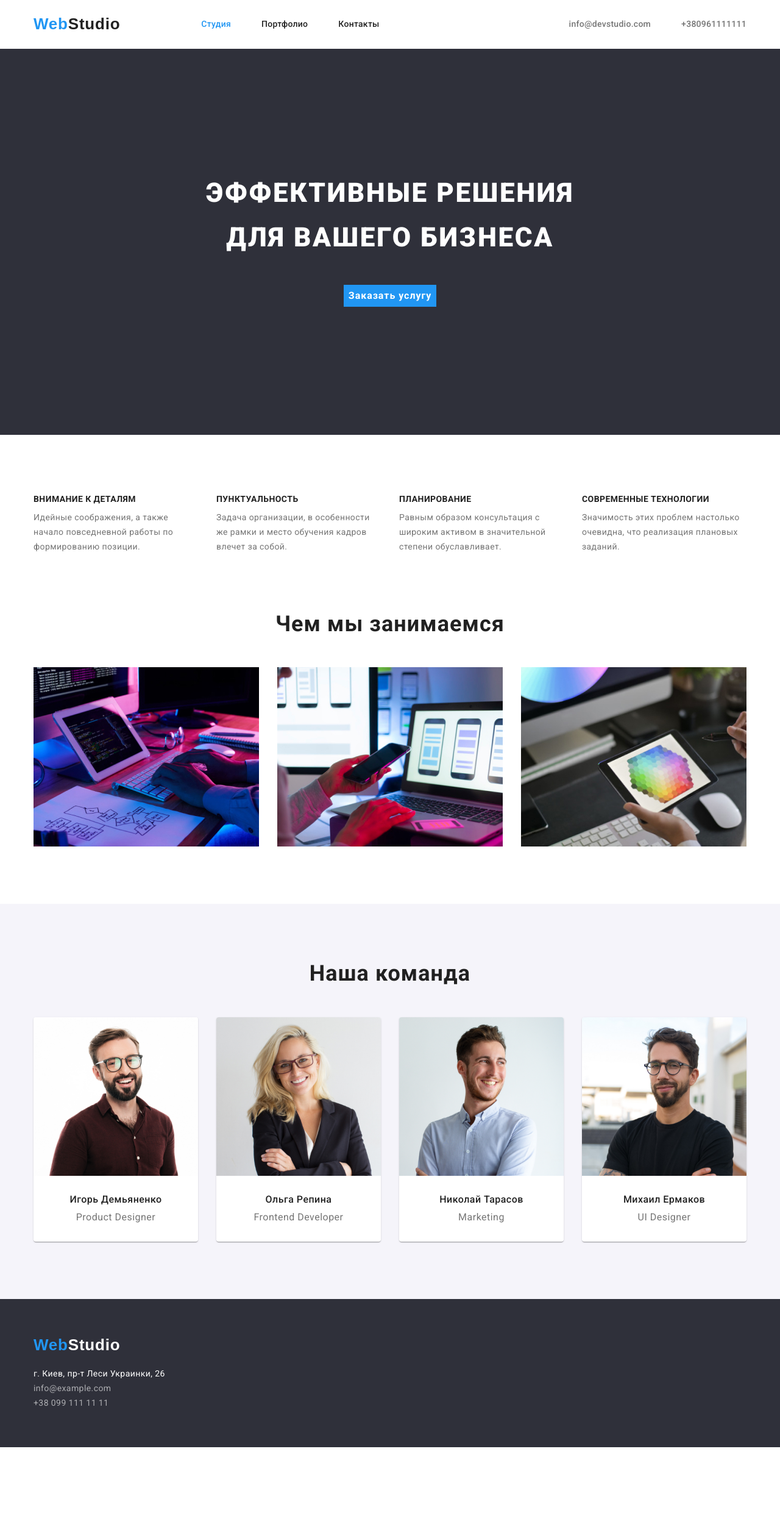
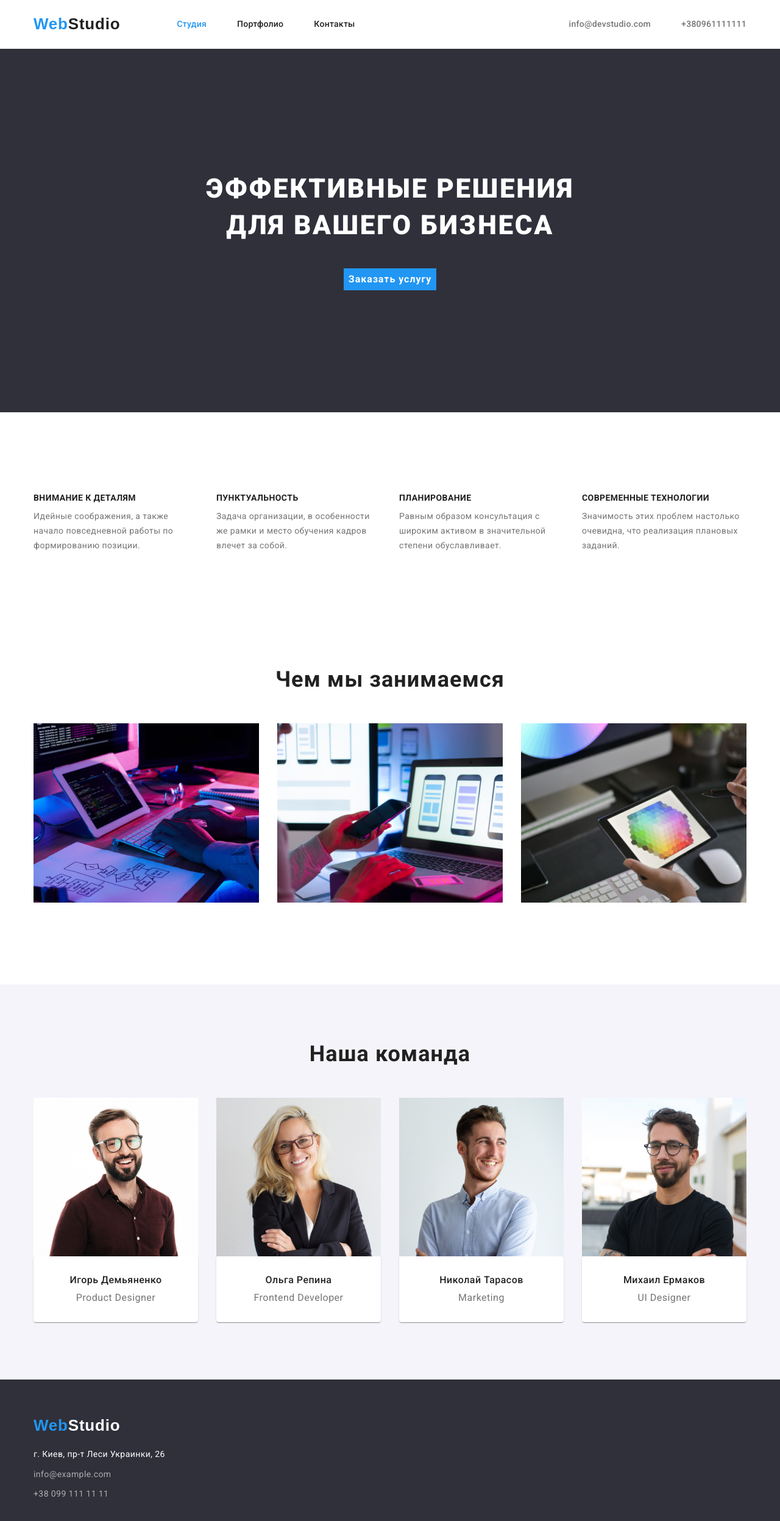
Before and after one commit to AntonK33/goit-markup-hw-03, a plain HTML site: page index.html in a window 1280 px wide. Shown: the whole page at 61% size. Before the commit the page ends 2373 px from the top, so only its background shows below. Drawn offline with nearby package versions, Linux system fonts and the light colour scheme.

Commit message:
исправления по рекомендациям ментора

```diff
--- a/css/style.css
+++ b/css/style.css
@@ -39,15 +39,26 @@ h3,
 h4,
 h5,
 h6,
-p,
+p {
+  margin: 0;
+}
+
 ul{
-  margin: 0;
+    padding: 0px;
+    margin: 0px;
+    list-style: none;
 }
 
 img {
   display: block;
   max-width: 100%;
   height: auto;
+}
+
+.heder-style{
+    border-bottom: 1px;
+    height: 80px;
+    display: flex;
 }
 
 /*Контейнер*/
@@ -62,6 +73,9 @@ img {
 
 }
 
+.section{
+    padding: 94px 0;
+}
 .heder-index{
     height: 80px;
     display: flex;
@@ -76,8 +90,9 @@ img {
     text-decoration: none;
     letter-spacing: 0.03em;
     color: #2196F3;
-    margin-right: 0px;;
-    display:flex;
+    margin-right: 93px;;
+    display: block;
+
 }
 
 
@@ -85,8 +100,7 @@ img {
 
 .logo-style{
     color: var(--title-text-color);
-    display: flex;
-    margin-right: 93px;
+
 }
 
 .logo-box{
@@ -99,7 +113,9 @@ display: flex;
     align-items: center;
 }
 
-
+.heder-flex{
+    display: flex;
+}
 .nav-box{
     display: flex;
     justify-content: space-between;
@@ -108,19 +124,9 @@ display: flex;
 
 }
 
-.a-flex{
-    display:flex;
-    align-items: center;
-   margin-left: auto;
-}
 
-.d-flex{
-    display: flex;
-}
-.d-flex:first-child{
-    margin-left: 0px;
-    padding-left: 0px;
-}
+
+
 
 .site-nav{
 
@@ -132,18 +138,19 @@ display: flex;
     color:var(--title-text-color)
 
 }
-.site-nav .list:last-child{
+
+.site-nav-item{
+    font-weight: 500;
+    line-height:1.14;
+    text-decoration: none;
+    letter-spacing: 0.02em;
+    color:var(--title-text-color) ;
+    margin-right: 50px;
+}
+.site-nav-item:last-child{
     margin-right: 0px;
-    padding-right: 20px;
-}
+    padding-right: 0px;
 
-
-
-.site-nav .item{
-
-margin-right: 50px;
-margin-top: 32px;
-margin-bottom: 32px;
 }
 
 .site-nav .item:last-child{
@@ -165,15 +172,23 @@ margin-bottom: 32px;
    color: #212121;
 
 }
+.address-flex{
+    display:flex;
+    align-items: center;
+   margin-left: auto;
+}
+.nav-contact{
+    margin-right: 50px;
+}
+.nav-contact:last-child{
+    margin-right: 0px;
+}
 
-.a-nav {
+.address-nav {
     color: #757575;
     font-weight: 500;
     line-height: 1.14;
     letter-spacing: 0.02em;
-
-
-
 }
 
 
@@ -202,29 +217,48 @@ margin-bottom: 32px;
 .link{
     text-decoration: none;
 }
+
+
+
 /*Герой*/
 
-.a-contact{
-    margin-right: 50px;
+.hero-size{
+
+   background: #2F303A;
+   padding: 200px 0;
+   text-align: center;
+
+
 }
-.a-contact:last-child{
-    margin-right: 0px;
-}
-
+.title-head-hero{
+font-weight: 900;
+font-size: 44px;
+line-height: 1.36;
+letter-spacing: 0.06em;
+text-transform: uppercase;
+color: #FFFFFF;
+margin-bottom: 40px;
+text-align: center;}
 
 .title-head{
 font-weight: 900;
 font-size: 44px;
-line-height: 1,36;
-
+line-height: 1.36;
 letter-spacing: 0.06em;
 text-transform: uppercase;
 color: #FFFFFF;
 margin-bottom: 40px;
-padding-top: 200px;
+text-align: center;
 
 }
-
+.title-maid{
+   font-weight: 700;
+   font-size:36px;
+   line-height:1.16;
+   text-align: center;
+   letter-spacing: 0.03em;
+   margin-bottom: 50px;
+}
 
 .button{
     color: white;
@@ -236,17 +270,19 @@ padding-top: 200px;
     line-height: 1.9;
     text-align: center;
     letter-spacing: 0.06em;
-    margin-bottom: 210px;
+}
 
+.domination{
 
+    }
+.domination-flex{
+    display: flex;
 
 }
-
-.dominant{
-    display: flex;
-    margin-bottom: 94px;
+.domination-flex:first-child{
+    margin-left: 0px;
+    padding-left: 0px;
 }
-
 
 .text-head{
     display: inline-block;
@@ -260,7 +296,9 @@ padding-top: 200px;
 
 }
 
-
+.domination-margin{
+    margin-right: 30px;
+}
 
 .text-main{
    color:var(--primary-text-color);
@@ -268,37 +306,24 @@ padding-top: 200px;
    line-height:1.7;
    letter-spacing: 0.03em;
    width: 270px;
-   margin-right: 30px;
 
 }
 
+/*Чем мы занимаемся*/
 
-.title-maid{
-   font-weight: 700;
-   font-size:36px;
-   line-height:1.16;
-   text-align: center;
-   letter-spacing: 0.03em;
-   margin-bottom: 50px;
-}
 
-.t-head{
+.title-head{
     display: flex;
-   padding-left: 0px;
-   padding-bottom: 94px;
-
 
 }
 
 
 
 
-.img-m{
+.img-margin{
     margin-right: 30px;
 }
-.img-m:last-child{
-    margin-right: 0px;
-}
+
 
 .section-team{
     background: #F5F4FA;
@@ -307,31 +332,24 @@ padding-top: 200px;
 
 
 .title-team{
-   font: style 700;
+
    font-size:36px;
    line-height:1.16 ;
    text-align: center;
    letter-spacing: 0.03em;
- padding-top: 94px;
    margin-bottom: 50px;
 }
 
 .team-design{
-
-
   box-shadow: var(--card-shadow);
   border-radius: 4px;
   overflow: hidden;
   background-color: #ffffff;
+  padding: 30px 0;
+  text-align: center;
 }
 .team-order{
-  padding: 0;
-  margin: 0;
-  list-style: none;
-  padding-bottom: 94px;
-
   display: flex;
-  flex-wrap: wrap;
 
 
 }
@@ -341,13 +359,12 @@ padding-top: 200px;
 }
 
 .team-person{
-   font-weight: 500;
-   font-size:16px;
-   line-height:1.18;
-      letter-spacing: 0.03em;
-      margin-top: 30px;
-      text-align: center;
+    font-weight: 500;
+    font-size:16px;
+    line-height:1.18;
+    letter-spacing: 0.03em;
 }
+
 
 
 
@@ -357,8 +374,7 @@ padding-top: 200px;
    line-height: 1.18;
    letter-spacing: 0.03em;
    margin-top: 10px;
-   padding-bottom: 30px;
-   text-align: center;
+
 
 }
 
@@ -366,26 +382,6 @@ padding-top: 200px;
 
 
 
-.image-title{
-    font-weight: 700;
-    font-size: 18px;
-    line-height: 2;
-    letter-spacing: 0.06em;
-    margin-top: 24px;
-    margin-left: 20px;
-}
-
-
-
-.image-text{
-    font-weight: 400;
-    font-size: 16px;
-    line-height: 1.9;
-    letter-spacing: 0.03em;
-     margin-top: 4px;
-    margin-left: 20px;
-    margin-bottom: 20px;
-}
 
 
 
@@ -399,6 +395,8 @@ padding-top: 200px;
     line-height: 26px;
     text-align: center;
     letter-spacing: 0.03em;
+    box-shadow: var(--card-shadow);
+  border-radius: 4px;
 }
 
 .button-type:hover{
@@ -407,35 +405,47 @@ padding-top: 200px;
 }
 
 
-.hero-size{
+.portfolio-button{
+    display: flex;
+    justify-content: center;
+     margin-bottom: 50px;
+
+}
+
+ .button-margin{
+  margin-right: 8px;
+ }
+
+
+
+
+.footer{
+ background: #2F303A;
+ padding: 60px 0;
+;
+}
+.logo-footer{
+    font-family: "Ralewey",sans-serif;
+    font-weight: 700;
+    font-size: 26px;
+    line-height: 1.2;
+    text-decoration: none;
+    letter-spacing: 0.03em;
+    color: #2196F3;
+    margin-right: 93px;;
     display: block;
-   background: #2F303A;
-   align-items: center;
-  justify-content: center;
-  text-align: center;
-  margin-bottom: 94px;
+    margin-bottom: 20px;
+
+}
+
+.logo-footer-span{
+color: white;
 
 }
 
 
-.footer{
- background: #2F303A;
-;
-}
 
 
-.logo-f{
-color: white;
-margin-bottom: 20px;
-}
-
-.logo-fs{
-    padding-top: 60px;
-    padding-bottom: 60px;
-}
-
-.logo-p{
-    padding-left: 0px;
 }
 
 .list{
@@ -454,7 +464,7 @@ margin-bottom: 20px;
     /* or 171% */
     letter-spacing: 0.03em;
     color: #FFFFFF;
-    margin-bottom: 9px;
+
 }
 
 .a-address{
@@ -465,50 +475,41 @@ margin-bottom: 20px;
     /* or 171% */
     letter-spacing: 0.03em;
     color: rgba(255, 255, 255, 0.6);
+
+}
+
+.footer-address-margin{
     margin-bottom: 9px;
 }
 
+
 .invisible{
-    display: none;
+ visibility: hidden;
 }
 
-.portfolio-button{
-    display: flex;
-    justify-content: center;
-       margin-bottom: 50px;
 
-}
-.button-lip{
-    margin-right: 8px;
-     box-shadow: var(--card-shadow);
-  border-radius: 4px;
-  overflow: hidden;
 
-}
 .portfolio-button:last-child{
     margin-right: 0px;
 }
 
 .profil-flex{
-  padding: 0;
-  margin: 0;
-
-  padding-bottom: 94px;
-
   display: flex;
   flex-wrap: wrap;
 
 }
 
-.li-portsize{
+.portfolio-design:nth-last-child(-n+3){
+    margin-bottom: 0px;
+}
 
-}
+
 
 .portfolio-design{
 
-  box-shadow: var(--card-shadow);
+
   border-radius: 4px;
-  overflow: hidden;
+
   background-color: #ffffff;
   margin-right: 30px;
   margin-bottom: 30px;
@@ -516,6 +517,39 @@ margin-bottom: 20px;
 }
 .portfolio-design:nth-child(3n){
     margin-right: 0px;
+
+}
+
+.portfolio-image-text{
+   background: #FFFFFF;
+   border-style: solid;
+  border-top: 0px;
+   border-color:#EEEEEE ;
+   padding-top: 20px;
+   padding-right: 20px;
+   padding-bottom: 20px;
+   padding-left: 24px;
+
+}
+
+.image-title{
+    font-weight: 700;
+    font-size: 18px;
+    line-height: 2;
+    letter-spacing: 0.06em;
+
+}
+
+
+
+.image-text{
+    font-weight: 400;
+    font-size: 16px;
+    line-height: 1.9;
+    letter-spacing: 0.03em;
+     margin-top: 4px;
+     color: var(--primary-text-color);
+
 }
 
 .heder-prof{
--- a/index.html
+++ b/index.html
@@ -18,23 +18,24 @@
 
     <!--Шапка сайта-->
 
-   <header>
+   <header class="heder-style">
 
-    <div class="heder-index container">
+    <div class="container heder-flex">
             <nav class="main-nav ">
                 <a href="./index.html" class="logo">Web<span class="logo-style">Studio</span></a>
-                <ul class="site-nav list">
-                    <li class="site-nav item"><a href="" class="link current">Студия</a> </li>
-                    <li class="site-nav item"><a href="./portfolio.html" class="nav-color link">Портфолио</a> </li>
-                    <li class="site-nav item"><a href="" class="nav-color link">Контакты</a></li>
+                <ul class="site-nav ">
+                    <li class="site-nav-item"><a href="" class="link current">Студия</a> </li>
+                    <li class="site-nav-item"><a href="./portfolio.html" class="nav-color link">Портфолио</a> </li>
+                    <li class="site-nav-item"><a href="" class="nav-color link">Контакты</a></li>
                 </ul>
 
             </nav>
-                <ul class="list a-flex">
-                    <li class="a-contact">
-                        <a class="a-nav link " href="mailto:info@devstudio.com">info@devstudio.com</a>
+                <ul class="address-flex">
+                    <li class="nav-contact">
+                        <a class="address-nav link " href="mailto:info@devstudio.com">info@devstudio.com</a>
                     </li>
-                    <li class="a-contact"><a class="a-nav link" href="tel:+380961111111">+380961111111</a>
+                    <li class="nav-contact">
+                        <a class="address-nav link" href="tel:+380961111111">+380961111111</a>
                     </li>
                 </ul>
 
@@ -46,82 +47,93 @@
 
     <!--Герой-->
 
-    <section class="hero-size">
-        <h1 class="title-head">эффективные решения <br> для вашего бизнеса</h1>
-        <button type="button" class="button">Заказать услугу</button>
+    <section class="section hero-size">
+        <div class="container">
+            <h1 class="title-head-hero">эффективные решения <br> для вашего бизнеса</h1>
+            <button type="button" class="button">Заказать услугу</button>
+        </div>
+
     </section>
 
 
 
-        <section class="container">
+        <section class=" section">
+            <div class="container">
                 <h2 class="invisible">Герой</h2>
-              <div class="dominant">
-                <ul class="list d-flex">
-                    <li>
+                <ul class="domination-flex">
+                    <li class="domination-margin">
                         <h3 class="text-head">внимание к деталям</h3>
                         <p class="text-main">Идейные соображения, а также начало повседневной работы по формированию
                             позиции.</p>
                     </li>
-                    <li>
+                    <li class="domination-margin">
                         <h3 class="text-head">пунктуальность</h3>
                         <p class="text-main">Задача организации, в особенности же рамки и место обучения кадров влечет за
                             собой.</p>
                     </li>
-                    <li>
+                    <li class="domination-margin">
                         <h3 class="text-head">планирование</h3>
                         <p class="text-main">Равным образом консультация с широким активом в значительной степени
                             обуславливает.</p>
                     </li>
-                    <li>
+                    <li class="domination-margin">
                         <h3 class="text-head">современные технологии</h3>
                         <p class="text-main">Значимость этих проблем настолько очевидна, что реализация плановых заданий.
                         </p>
                     </li>
                 </ul>
-              </div>
+            </div>
+
             </section>
 
 
-            <section class="container">
-                <h2 class="title-maid">Чем мы занимаемся</h2>
-                <ul class="list t-head">
-                    <li class="img-m"><img src="./image/tablet-board.jpg" alt="планшет-и-клавиатура" width="370" /></li>
-                    <li class="img-m"><img src="./image/laptop2.jpg" alt="ноутбук" width="370" /></li>
-                    <li class="img-m"><img src="./image/tablet-hand.jpg" alt="планшет-в-руке" width="370" /></li>
-                </ul>
+            <section class="section">
+                <div class="container">
+                    <h2 class="title-maid">Чем мы занимаемся</h2>
+                    <ul class="title-head">
+                        <li class="img-margin"><img src="./image/tablet-board.jpg" alt="планшет-и-клавиатура" width="370" /></li>
+                        <li class="img-margin"><img src="./image/laptop2.jpg" alt="ноутбук" width="370" /></li>
+                        <li class=""><img src="./image/tablet-hand.jpg" alt="планшет-в-руке" width="370" /></li>
+                    </ul>
+                </div>
+
             </section>
 
 
-            <section class="section-team">
+            <section class="section-team section">
                 <div class="container">
                     <h2 class="title-team">Наша команда</h2>
                     <ul class="team-order">
                         <li class="team-margin">
+
+                                <img src="./image/igor.jpg" alt="игорь-демьяненко" width="270" />
                             <div class="team-design">
-                                <img src="./image/igor.jpg" alt="игорь-демьяненко" width="270" />
                                 <h3 class="team-person">Игорь Демьяненко</h3>
                                 <p class="person-job">Product Designer</p>
                             </div>
 
                         </li>
                         <li class="team-margin">
+
+                                <img src="./image/olga.jpg" alt="ольга-репина" width="270" />
                             <div class="team-design">
-                                <img src="./image/olga.jpg" alt="ольга-репина" width="270" />
                                 <h3 class="team-person">Ольга Репина</h3>
                                 <p class="person-job">Frontend Developer</p>
                             </div>
                         </li>
                         <li class="team-margin">
+
+                                <img src="./image/nikolay.jpg" alt="николай-тарасов" width="270" />
                             <div class="team-design">
-                                <img src="./image/nikolay.jpg" alt="николай-тарасов" width="270" />
                                 <h3 class="team-person">Николай Тарасов</h3>
                                 <p class="person-job"> Marketing</p>
                             </div>
 
                         </li>
                         <li>
+
+                                <img src="./image/mihail.jpg" alt="михаил-ермаков" width="270" />
                             <div class="team-design">
-                                <img src="./image/mihail.jpg" alt="михаил-ермаков" width="270" />
                                 <h3 class="team-person">Михаил Ермаков</h3>
                                 <p class="person-job">UI Designer</p>
                             </div>
@@ -135,17 +147,17 @@
 
 
         <footer class="footer ">
-            <div class="container logo-fs ">
-                <a href="./index.html" class="logo">Web<span class="logo-f">Studio</span>
+            <div class="container ">
+                <a href="./index.html" class="logo-footer">Web<span class="logo-footer-span">Studio</span>
                 </a>
                 </a>
                 <address>
-                    <ul class="list logo-p ">
-                        <li><a class="address link" target="blank"
+                    <ul class="">
+                        <li class="footer-address-margin"><a class="address link" target="blank"
                                 href="https://www.google.com.ua/maps/place/%D0%B1%D1%83%D0%BB.+%D0%9B%D0%B5%D1%81%D0%B8+%D0%A3%D0%BA%D1%80%D0%B0%D0%B8%D0%BD%D0%BA%D0%B8,+26,+%D0%9A%D0%B8%D0%B5%D0%B2,+02000/@50.4265841,30.5361971,17z/data=!3m1!4b1!4m5!3m4!1s0x40d4cf0e033ecbe9:0x57a4dffefec77da0!8m2!3d50.4265807!4d30.5383858?hl=ru">г.
                                 Киев, пр-т Леси Украинки, 26</a></li>
-                        <li><a class="a-address link" href="mailto:info@example.com">info@example.com</a></li>
-                        <li><a class="a-address link" href="tel:+38-099-111-11-11">+38 099 111 11 11</a></li>
+                        <li class="footer-address-margin"><a class="a-address link" href="mailto:info@example.com">info@example.com</a></li>
+                        <li ><a class="a-address link" href="tel:+38-099-111-11-11">+38 099 111 11 11</a></li>
                     </ul>
                 </address>
             </div>
```
Also changed, not shown: portfolio.html (+59 -25 lines).
